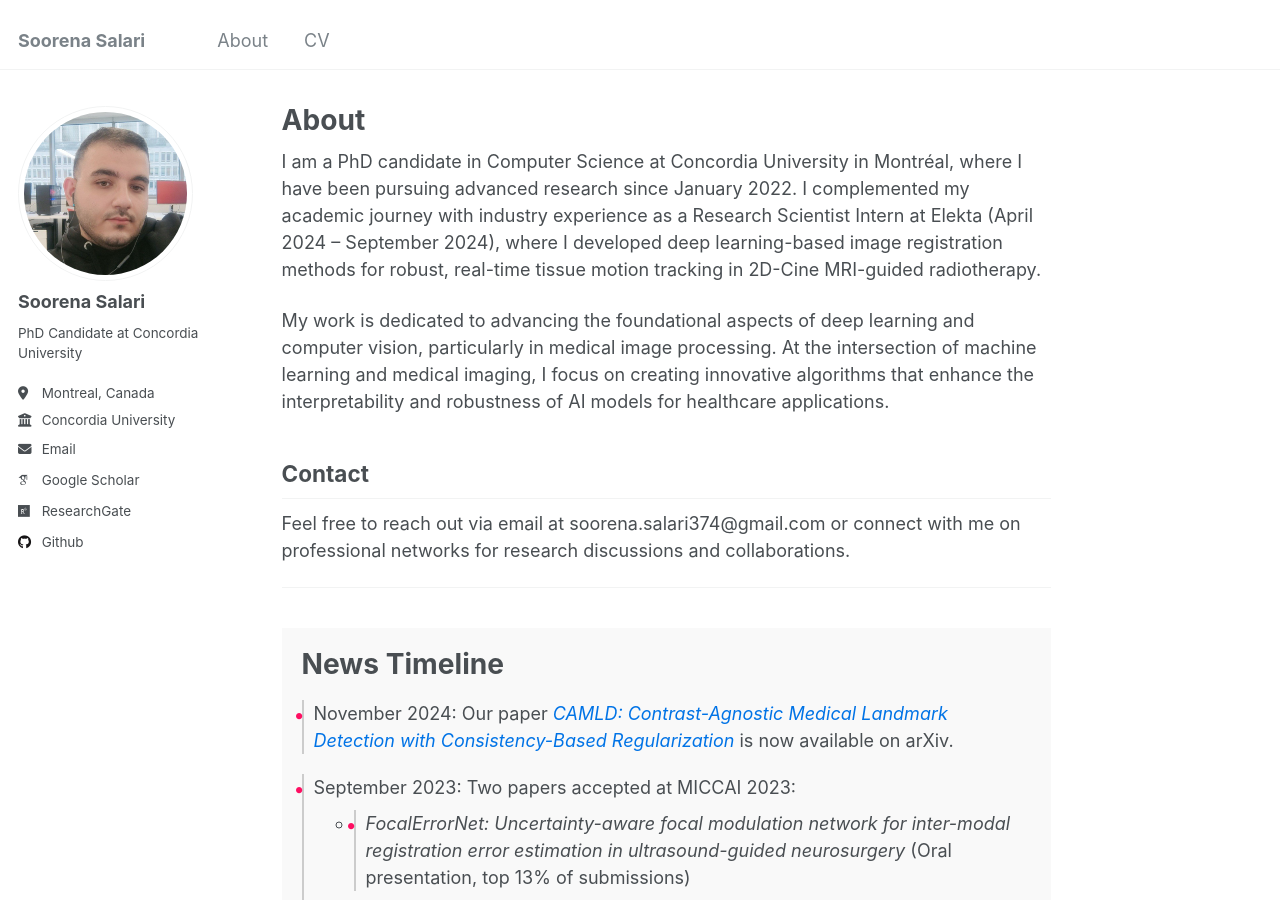
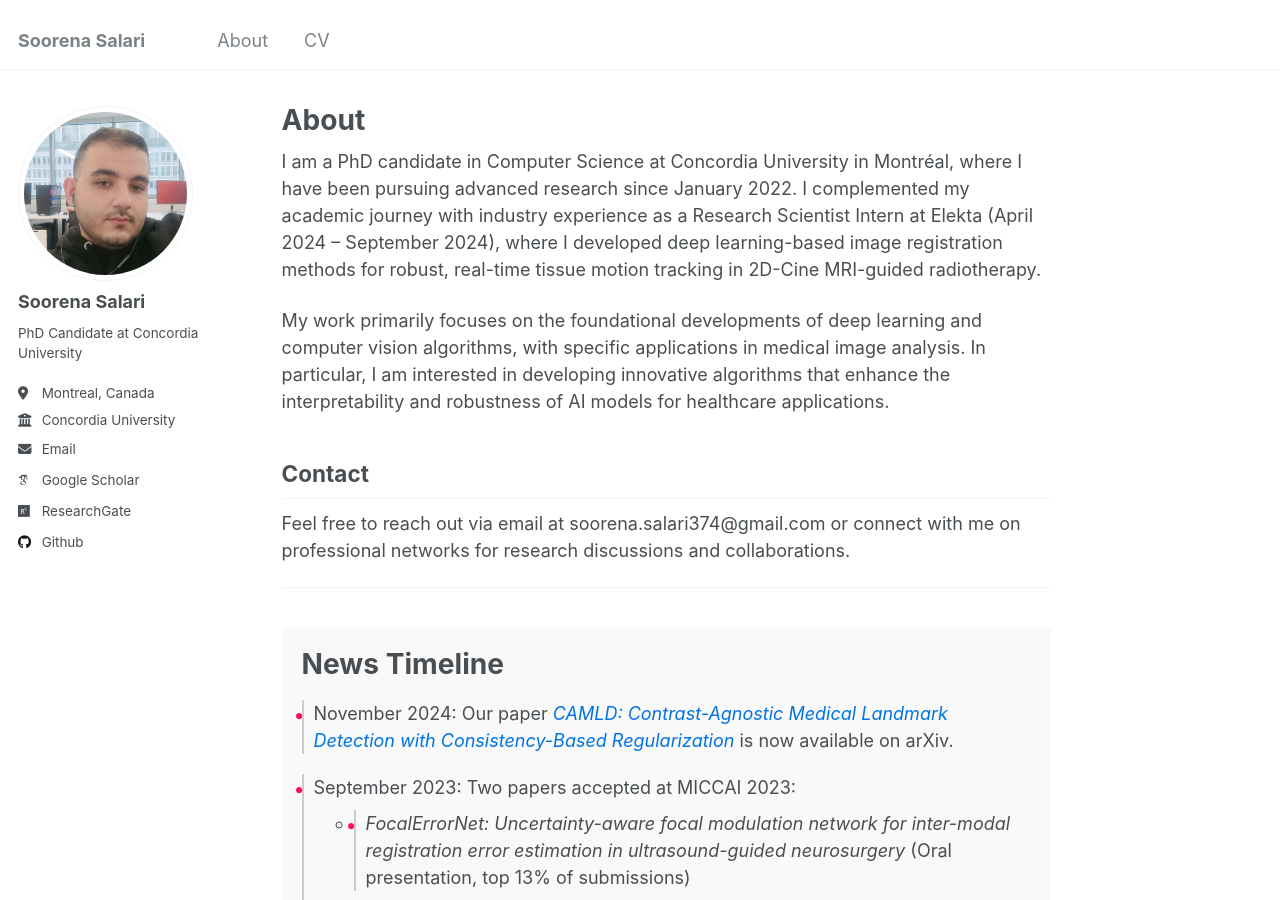
Before and after one commit to soorenasalari/soorenasalari.github.io, a Jekyll site: the page built from _pages/about.md, in a window 1280 px wide and 900 px high. Built offline with Jekyll 4.4.1, drawn with Linux system fonts in a browser that asks for light colours; some web fonts are replaced.

Commit message:
Update about.md
Signed-off-by: Soorena Salari <73616711+soorenasalari@users.noreply.github.com>

```diff
--- a/_pages/about.md
+++ b/_pages/about.md
@@ -9,7 +9,7 @@ redirect_from:
 
 I am a PhD candidate in Computer Science at Concordia University in Montréal, where I have been pursuing advanced research since January 2022. I complemented my academic journey with industry experience as a Research Scientist Intern at Elekta (April 2024 – September 2024), where I developed deep learning-based image registration methods for robust, real-time tissue motion tracking in 2D-Cine MRI-guided radiotherapy.
 
-My work is dedicated to advancing the foundational aspects of deep learning and computer vision, particularly in medical image processing. At the intersection of machine learning and medical imaging, I focus on creating innovative algorithms that enhance the interpretability and robustness of AI models for healthcare applications.
+My work primarily focuses on the foundational developments of deep learning and computer vision algorithms, with specific applications in medical image analysis. In particular, I am interested in developing innovative algorithms that enhance the interpretability and robustness of AI models for healthcare applications.
 
 ## Contact
 Feel free to reach out via email at soorena.salari374@gmail.com or connect with me on professional networks for research discussions and collaborations.
```
